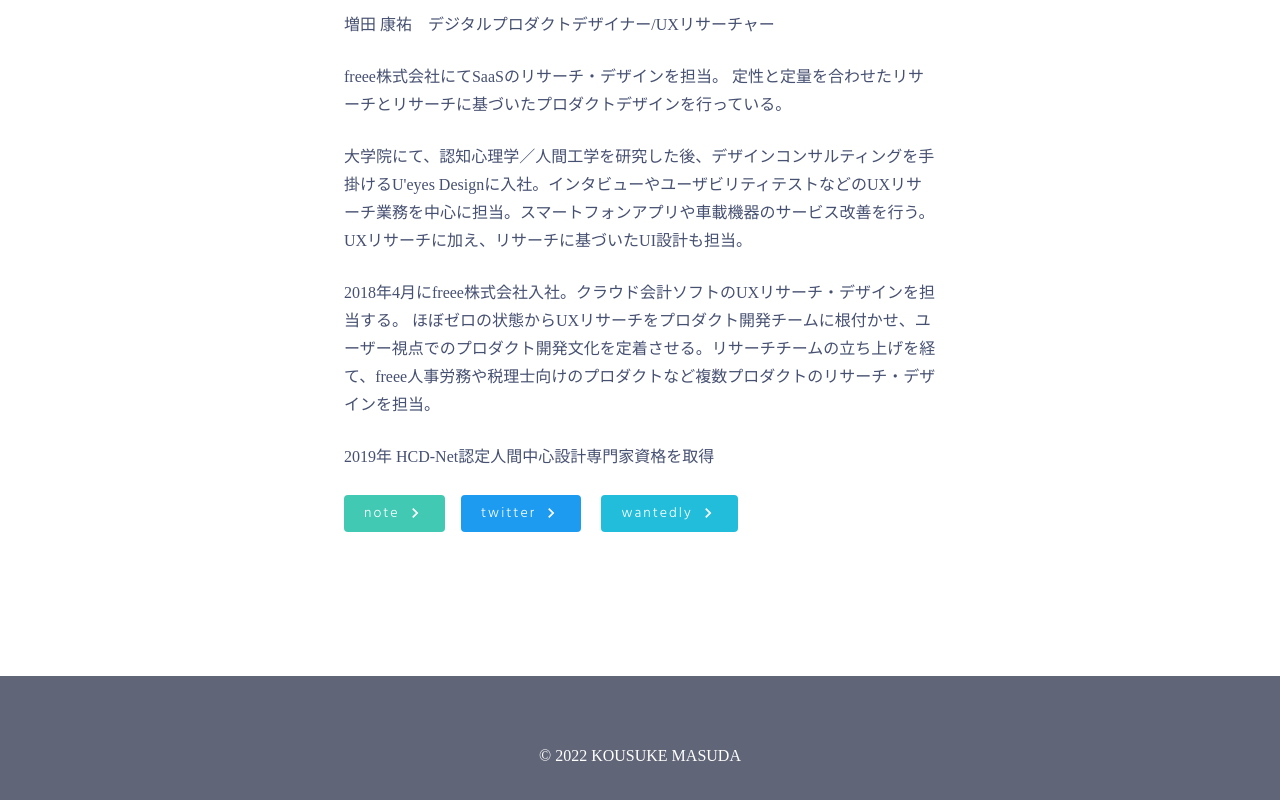
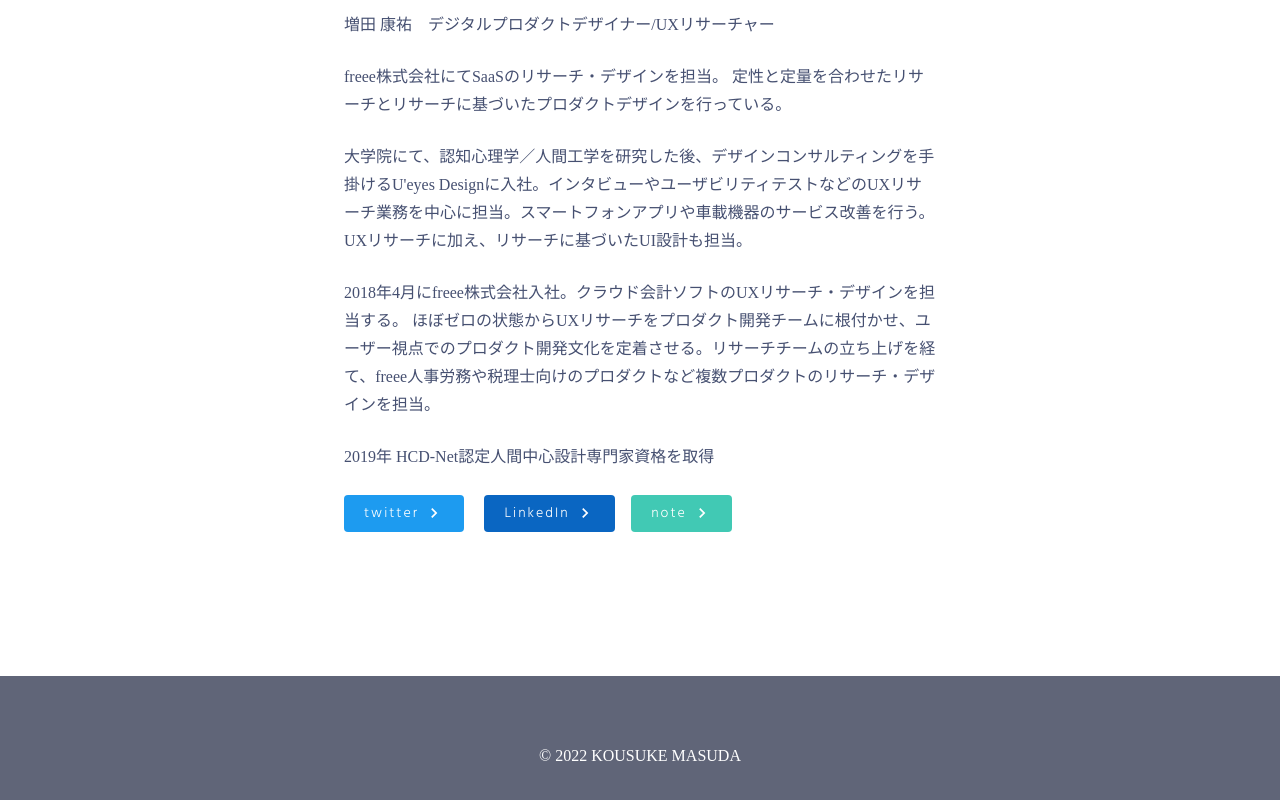
Before and after one commit to sherpaaa/portfolio, a React (Create React App) app: page /home in a window 1280 px wide. Shown: the part 1285-2085 px from the top of the page. Built offline with nearby package versions, Linux system fonts and the light colour scheme.

Commit message:
SNSボタンをLinkedInに変更

```diff
--- a/src/routes/home.jsx
+++ b/src/routes/home.jsx
@@ -96,22 +96,24 @@
           </p>
           <div>
             <SnsStyledButton
-              title={'note'}
-              color={'#41C9B4'}
-              bcolor={'#34A190'}
-              link={'https://note.com/sherpaaaaaa/'}
-            ></SnsStyledButton>
-            <SnsStyledButton
               title={'twitter'}
               color={'#1D9BF0'}
               bcolor={'#177CC0'}
               link={'https://twitter.com/sherpaaaaaa'}
             ></SnsStyledButton>{' '}
             <SnsStyledButton
-              title={'wantedly'}
-              color={'#21BDDB'}
-              bcolor={'#1A97AF'}
-              link={'https://www.wantedly.com/id/kosuke_masuda'}
+              title={'LinkedIn'}
+              color={'#0a66c2'}
+              bcolor={'#08529B'}
+              link={
+                'https://www.linkedin.com/in/%E5%BA%B7%E7%A5%90-%E5%A2%97%E7%94%B0-95073a1b6/'
+              }
+            ></SnsStyledButton>
+            <SnsStyledButton
+              title={'note'}
+              color={'#41C9B4'}
+              bcolor={'#34A190'}
+              link={'https://note.com/sherpaaaaaa/'}
             ></SnsStyledButton>
           </div>
         </div>
```
